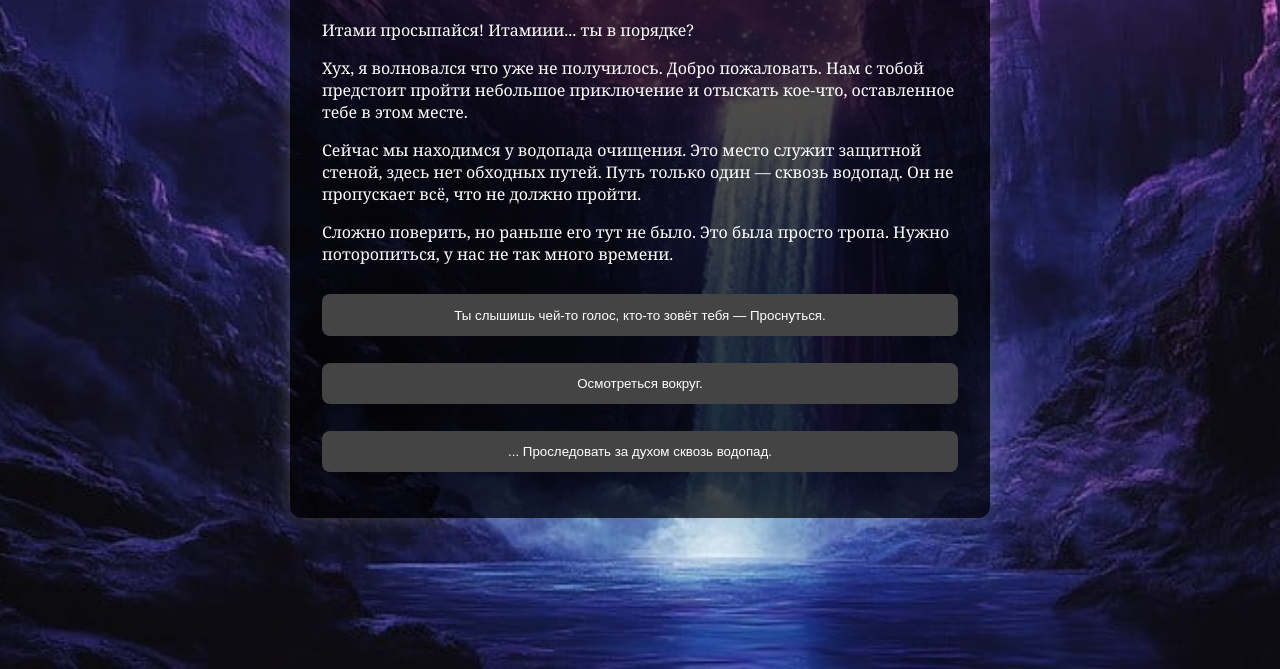
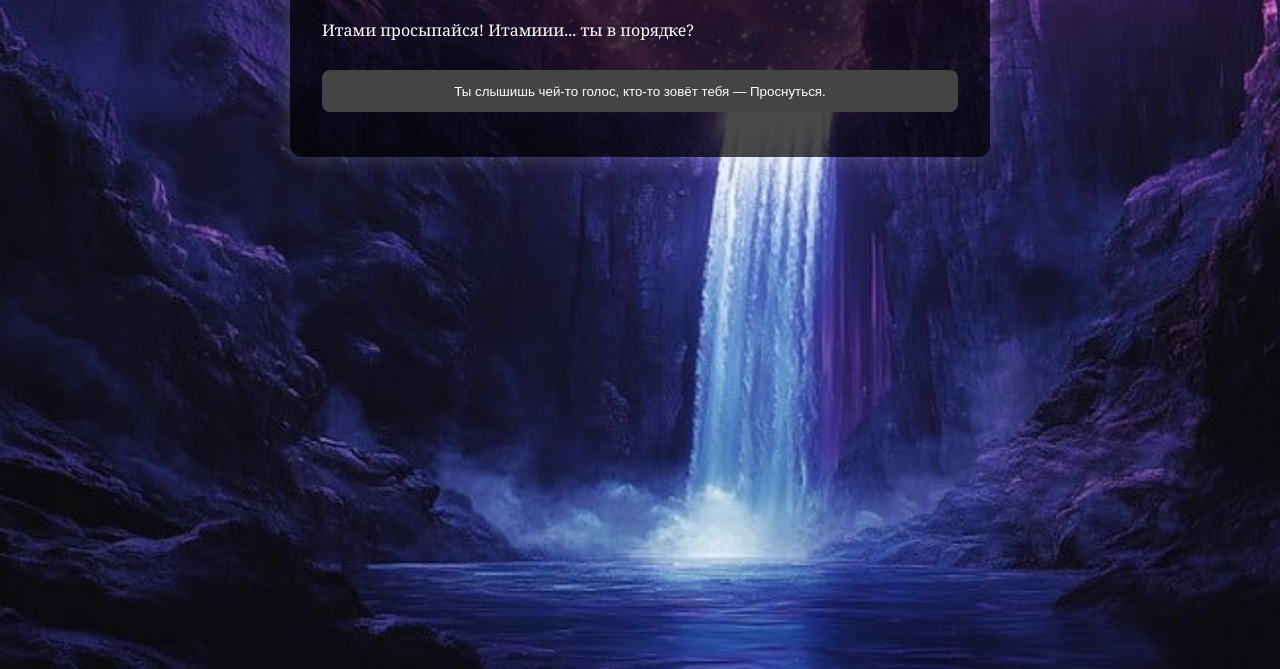
Before and after one commit to Wishediwish/Wish, a plain HTML site: page index.html in a window 1280 px wide. Shown: the part 131-800 px from the top of the page. Drawn offline with Linux system fonts and the light colour scheme.

Commit message:
Add files via upload

```diff
--- a/index.html
+++ b/index.html
@@ -48,51 +48,96 @@
     button:hover {
       background: #666;
     }
-    .quiz {
-      margin-top: 1em;
-    }
-    .quiz p {
-      margin-bottom: 0.5em;
-    }
-    .quiz button {
-      width: auto;
-      margin-right: 0.5em;
-    }
   </style>
 </head>
 <body>
   <div id="game-container"></div>
-  <script src="scenes.js"></script>
   <script>
-    const scenes = window.scenes;
-    let currentSceneIndex = 0;
+    const scenes = [
+      {
+        id: 1,
+        title: "Водопад Очищения",
+        background: "backgrounds/waterfall.jpg",
+        messages: [
+          "Итами просыпайся! Итамиии... ты в порядке?",
+          "Хух, я волновался что уже не получилось. Добро пожаловать. Нам с тобой предстоит пройти небольшое приключение и отыскать кое-что, оставленное тебе в этом месте.",
+          "Сейчас мы находимся у водопада очищения. Это место служит защитной стеной, здесь нет обходных путей. Путь только один — сквозь водопад. Он не пропускает всё, что не должно пройти.",
+          "Сложно поверить, но раньше его тут не было. Это была просто тропа. Нужно поторопиться, у нас не так много времени."
+        ],
+        actions: [
+          { text: "Ты слышишь чей-то голос, кто-то зовёт тебя — Проснуться.", nextStep: 1 },
+          { text: "Осмотреться вокруг.", nextStep: 2 },
+          { text: "... Проследовать за духом сквозь водопад.", nextScene: 2 }
+        ]
+      },
+      {
+        id: 2,
+        title: "Астрономическая Степь",
+        background: "backgrounds/starfield.jpg",
+        messages: [
+          "Место, где мысли и мечты отображаются в виде звёзд. Считается, что если коснуться звезды на воде, можно узнать, что она значит.",
+          "Видишь замок, к которому ведёт степь? Это место, куда мы с тобой направляемся. Хочешь попробовать устоять на воде и коснуться отражения звезды?"
+        ],
+        actions: [
+          { text: "Ступить на воду и попытаться коснуться звезды.", nextScene: 3 },
+          { text: "Следовать дальше по пути к Замку.", nextScene: 3 }
+        ]
+      }
+    ];
+
+    let currentScene = 0;
+    let messageIndex = 0;
 
     function showScene(index) {
-      const scene = scenes[index];
-      const container = document.getElementById('game-container');
-      document.body.style.backgroundImage = scene.background ? `url('${scene.background}')` : 'none';
+      currentScene = index;
+      messageIndex = 0;
+      renderScene();
+    }
 
+    function renderScene() {
+      const container = document.getElementById("game-container");
+      const scene = scenes[currentScene];
+      document.body.style.backgroundImage = `url('${scene.background}')`;
       let html = `<div class="screen active"><div class="container">`;
-      if (scene.title) {
-        html += `<h1>${scene.title}</h1>`;
+      html += `<h1>${scene.title}</h1>`;
+      for (let i = 0; i <= messageIndex; i++) {
+        if (scene.messages[i]) {
+          html += `<p>${scene.messages[i]}</p>`;
+        }
       }
-      if (scene.messages) {
-        scene.messages.forEach(m => {
-          html += `<p>${m}</p>`;
-        });
-      }
-
-      if (scene.actions) {
-        scene.actions.forEach(action => {
-          html += `<button onclick="showScene(${action.nextScene})">${action.text}</button>`;
-        });
-      }
-
+      html += renderActions(scene);
       html += `</div></div>`;
       container.innerHTML = html;
     }
 
-    window.onload = () => showScene(currentSceneIndex);
+    function renderActions(scene) {
+      let output = "";
+      if (currentScene === 0) {
+        if (messageIndex === 0) {
+          output += `<button onclick="nextStep(1)">${scene.actions[0].text}</button>`;
+        } else if (messageIndex === 2) {
+          output += `<button onclick="nextStep(2)">${scene.actions[1].text}</button>`;
+        } else if (messageIndex === 3) {
+          output += `<button onclick="goToScene(1)">${scene.actions[2].text}</button>`;
+        }
+      } else {
+        scene.actions.forEach(action => {
+          output += `<button onclick="goToScene(${action.nextScene})">${action.text}</button>`;
+        });
+      }
+      return output;
+    }
+
+    function nextStep(step) {
+      messageIndex = step + 1;
+      renderScene();
+    }
+
+    function goToScene(index) {
+      showScene(index);
+    }
+
+    window.onload = () => showScene(0);
   </script>
 </body>
 </html>
--- a/scenes.js
+++ b/scenes.js
@@ -51,34 +51,36 @@ window.scenes = [
     actions: [
       { text: "Продолжить путь к замку.", nextScene: 3 }
     ]
-  },
+  }
+
+  ,
   {
     id: 3,
     title: "Зал Испытаний",
     background: "backgrounds/trialhall.jpg",
     messages: [
-      "Большой зал с множеством испытаний, нельзя пройти дальше не пройдя испытание.",
-      "Похоже для тебя выпало испытание знаний. Чтобы пройти дальше нужно дать правильно ответы на 4 вопроса."
+      "Большой зал с множеством испытаний. Нельзя пройти дальше, не пройдя своё.",
+      "Похоже, тебе выпало испытание знаний. Нужно ответить на 4 вопроса."
     ],
     quiz: [
       {
-        question: "Вопрос 1: В каком игровом мире зародилось начало начал самого дорогого что есть у Вишеда?",
-        options: ["Black desert", "Throne and Liberty", "World of Warcraft", "Rust"],
+        question: "Вопрос 1: В каком игровом мире зародилось начало начал самого дорогого, что есть у Вишеда?",
+        options: ["Black Desert", "Throne and Liberty", "World of Warcraft", "Rust"],
         correct: 1
       },
       {
-        question: "Вопрос 2: Число что стало причиной волнений и небольшого страха, но в результате этого создало толчек чему то невероятному...",
-        options: ["69", "3", "7", "13", "520", "8.5", "6.5", "496"],
-        correct: 5
+        question: "Вопрос 2: Число, что стало причиной волнений и небольшого страха, но дало толчок к невероятному...",
+        options: ["69", "3", "8.5", "520"],
+        correct: 2
       },
       {
-        question: "Вопрос 3: Заполни пропуски словами (все сразу): Смертельная битва... Современный + не горбатый, не рогатый, он бестрашный терминатор уничтожит даже брата. Руки словно +, ногти словно +. Он покажет хвост дракона, вам удар ногой короный, и покажет хватку +, как макака будет прыткий. ++ бесмертный бой.",
+        question: "Вопрос 3: Заполнить пропуски в тексте (слова по порядку)",
         options: ["Гладиатор, Биты, Бритвы, Тигра, Гладиатор"],
         correct: 0
       },
       {
-        question: "Вопрос 4: Какое мифическое существо почуствует особую энергию к Вишеду?",
-        options: ["Дракон", "Русалка", "Единорог", "Грифон", "Вампир", "Минотавр"],
+        question: "Вопрос 4: Какое мифическое существо почувствует особую энергию к Вишеду?",
+        options: ["Дракон", "Русалка", "Единорог", "Минотавр"],
         correct: 2
       }
     ],
@@ -88,12 +90,11 @@ window.scenes = [
   },
   {
     id: 4,
-    title: "Огненный Зал",
+    title: "Огненные Залы",
     background: "backgrounds/firehall.jpg",
     messages: [
-      "Дух: Мое одно из любимых мест. Место где положительные эмоции принимают форму огня, и чем они сильнее, тем прекрасней и больше становится пламя...",
-      "В центре горит самое большое из них, Гиганское невероятно теплое которое подпитывает даже другие маленькие, и разжигает новые...",
-      "Интересный факт, оно здесь не так давно... Но не представляю это место без него теперь."
+      "Дух: Моё одно из любимых мест. Здесь положительные эмоции принимают форму огня. Чем они сильнее, тем прекраснее пламя.",
+      "В центре горит самое большое — тёплое пламя, подпитывающее другие. Оно появилось не так давно... но теперь неотъемлемо."
     ],
     actions: [
       { text: "Прикоснуться к самому большому пламени рукой.", nextScene: 41 },
@@ -105,8 +106,8 @@ window.scenes = [
     title: "Огонь Любви",
     background: "backgrounds/firehall.jpg",
     messages: [
-      "Коснувшись самого пламени, ты чувствуешь что это огромное пламя которого горит и поддерживает другие, на самом деле это чувство Вишеда, а именно то как сильно он тебя любит и насколько сильно он хочет разделить с тобой всю свою жизнь, отдать ее только тебе.",
-      "Дух: Мы уже совсем рядом! с местом назначиния осталось только пройти одно место... Не самое мое любимое место. Но думаю с тобой мне ничего опасаться!"
+      "Коснувшись пламени, ты ощущаешь, что оно — чувство Вишеда. Насколько сильно он тебя любит и хочет отдать всю жизнь тебе.",
+      "Дух: Мы почти у цели. Осталось пройти одно место..."
     ],
     actions: [
       { text: "Пройти дальше в поисках пути.", nextScene: 5 }
@@ -117,22 +118,21 @@ window.scenes = [
     title: "Тропа Сомнений",
     background: "backgrounds/mistyforest.jpg",
     messages: [
-      "Дух: Это место никогда не меняется... Туман и прочий местный гостиприимный шарм...",
-      "Это место наполненое непонятными силуэтами различных форм что расстворяются в тумане. Это Эмоции - страха, волнения, сомнения...",
-      "Дух: Духи эмоций явно замечают тебя и ощущают твое присутствие, но даже самые большие и ужастные не нападают на тебя. Оооо... я уже вижу наше место назначения Animae. Как раз рядом с силуэтом который кажется спит..."
+      "Дух: Это место никогда не меняется... туман, силуэты в нём — эмоции: страх, сомнения. Они нападают на тех, в ком чувствуют эти эмоции.",
+      "Но они тебя не трогают. Ты можешь их касаться, смотреть, они лишь наблюдают. Впереди — Animae, рядом с силуэтом, что, кажется, спит."
     ],
     actions: [
       { text: "Пройти свой путь по тропе.", nextScene: 51 },
-      { text: "Коснуться спящего силуэта", nextScene: 52 },
+      { text: "Коснуться спящего силуэта.", nextScene: 52 },
       { text: "Пройти в Animae.", nextScene: 6 }
     ]
   },
   {
     id: 52,
-    title: "Спящий Страх",
+    title: "Спящий страх",
     background: "backgrounds/mistyforest.jpg",
     messages: [
-      "Коснувшись спящего силуэта, ты чувствуешь что это спящий страх потерять Итами. Он спит."
+      "Коснувшись силуэта, ты чувствуешь, что это страх Вишеда потерять Итами. Он спит."
     ],
     actions: [
       { text: "Пройти в Animae.", nextScene: 6 }
@@ -143,16 +143,14 @@ window.scenes = [
     title: "Animae",
     background: "backgrounds/animae.jpg",
     messages: [
-      "Дух: Здесь я должен вернуться на свое место, спасибо тебе. Хоть и прощаемся мы не на долго.",
-      "Спокойное, уютное место без тривог, ощущение теплоты и нежности со спокойствием и умиротворенностю, легкий ветер который доносит звуки, что как будто зовут тебя...",
-      "Немного пройдя в сторону в которую улетел дух, звуки становятся более отчетливыми, ты видишь стол на котором что-то есть.",
-      "Подойдя ближе к столу, ты видишь маленькую коробку без замков и ручек. Прикоснувшись к ней ты почувствуешь теплоту исходящую от нее.",
-      "Подняв коробку, ты замечаешь что под ней есть записка.",
-      "Записка: Любимая Итами. Сегодня твой День рождения... Я отколол частицу своей души, и положил её в эту коробку, Чтобы ты смогла её забрать себе..."
+      "Дух: Здесь я должен вернуться на своё место. Спасибо тебе. Хоть и прощаемся мы ненадолго.",
+      "Спокойное, уютное место, ощущение теплоты, умиротворения. Ты слышишь зов и видишь стол.",
+      "На столе коробка без замков. Прикоснувшись, ты чувствуешь тепло. Под ней — записка.",
+      "Записка: Любимая Итами. Сегодня твой День рождения. Этот подарок — не материальная вещь, это фрагмент моей души. Он будет с тобой, пока мы в разлуке..."
     ],
     actions: [
-      { text: "Иследовать это странное место...", nextScene: 61 },
-      { text: "Взять в руки коробку.", nextScene: 62 },
+      { text: "Исследовать это место...", nextScene: 61 },
+      { text: "Взять коробку.", nextScene: 62 },
       { text: "Прочесть записку.", nextScene: 63 },
       { text: "Вернуться на Тропу Сомнений.", nextScene: 7 }
     ]
@@ -162,9 +160,8 @@ window.scenes = [
     title: "Возвращение",
     background: "backgrounds/cleartreepath.jpg",
     messages: [
-      "Вернувшись на Тропу Сомнений, ты видишь в её конце выход.",
-      "Проходя тропой ты замечаешь что это место изменилось... больше не заполнено туманом, здесь почти нет духов...",
-      "После того как ты вышла из тропы, Ты проснулась у себя дома на кровати. Немного придя в себя, думая это был сон, Ты замечаешь что рядом с тобой лежит эта же коробка..."
+      "Ты видишь выход из Тропы. Здесь больше нет тумана, нет духов. Они исчезли — больше не нужны.",
+      "Ты просыпаешься дома на кровати... и видишь рядом коробку."
     ],
     actions: []
   }
```
